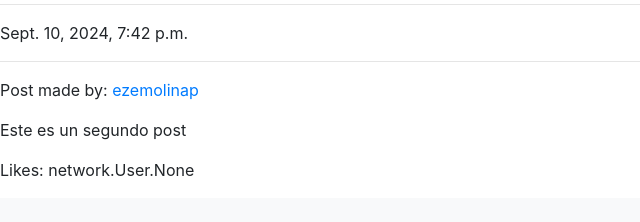
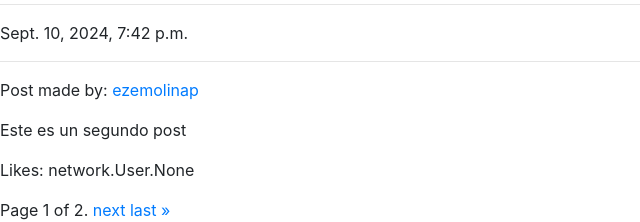
Before and after one commit to Ezemol/project-4-network, a Django app: page / in a window 1280 px wide. Shown: the part 1862-2084 px from the top of the page, without its empty margins (0-640 px from the left). Before the commit the page ends 2038 px from the top, so only its background shows below. Run offline with Django 3.2, Linux system fonts and the light colour scheme; data comes from the database, SQL or seed files in the repository; some libraries are stand-ins or nearby versions.

Commit message:
Pagine display done

```diff
--- a/network/templates/network/index.html
+++ b/network/templates/network/index.html
@@ -26,5 +26,24 @@
                 </p>
             {% endfor %}
         </div>
+        <div class="pagination">
+            <span class="step-links">
+                {% if active_posts.has_previous %}
+                    <a href="?page=1">&laquo; first</a>
+                    <a href="?page={{ active_posts.previous_page_number }}">previous</a>
+                {% endif %}
+
+                <span class="current">
+                    Page {{ active_posts.number }} of {{ active_posts.paginator.num_pages }}.
+                </span>
+
+                {% if active_posts.has_next %}
+                    <a href="?page={{ active_posts.next_page_number }}">next</a>
+                    <a href="?page={{ active_posts.paginator.num_pages }}">last &raquo;</a>
+                {% endif %}
+            </span>
+        </div>
+    {% else %}
+        No active posts.
     {% endif %}
 {% endblock %}
--- a/network/views.py
+++ b/network/views.py
@@ -6,7 +6,7 @@
 from django.shortcuts import render, get_object_or_404  # Funciones para renderizar vistas y obtener objetos
 from django.urls import reverse  # Función para generar URLs
 import json  # Módulo para manejar JSON
-from django.core.paginator import Paginator # Crear páginas en el front
+from django.core.paginator import Paginator, PageNotAnInteger, EmptyPage # Crear páginas en el front
 
 from .models import User, Post, Profile  # Importar modelos necesarios
 
@@ -15,18 +15,13 @@
     # Obtener todos los posts activos ordenados por fecha
     active_posts = Post.objects.filter(is_active=True).order_by('-timestamp')
 
-    # Creo página cada 10 posts
-    paginator = Paginator(active_posts, 10)
-
-    # Obtener la página en la que está el usuario
-    page_num = request.GET.get('page')
-    page_posts = paginator.get_page(page_num)
-
+    # Variable con las páginas y sus posts respectivos
+    pagin = paginator(request, active_posts)
 
     # Renderizar la vista del índice con los posts activos
     return render(request, "network/index.html", {
-        "active_posts": page_posts,
-        "title_page": "All posts"
+        "active_posts": pagin["page_posts"],
+        "title_page": "All posts",
     })
 
 
@@ -112,6 +107,9 @@
     # Obtener todos los posts del dueño del perfil
     posts = Post.objects.filter(user=user).order_by("-timestamp")
 
+    # Variable con las páginas y sus posts respectivos
+    pagin = paginator(request, posts)
+
     # Inicializar variables
     is_following = False
     is_profile = False
@@ -129,7 +127,7 @@
     return render(request, "network/profile.html", {
             "profile_user": user,
             "profile": profile,
-            "posts": posts,
+            "active_posts": pagin["page_posts"],
             "is_following": is_following,
             "num_followers": num_followers,
             "num_following": num_following,
@@ -183,9 +181,12 @@
         # Filtrar los posts activos hechos por esos usuarios.
         active_posts = Post.objects.filter(is_active=True, user__in=following_users).order_by("-timestamp")
 
+        # Variable con las páginas y sus posts respectivos
+        pagin = paginator(request, active_posts)
+
         # Renderizar página
         return render(request, "network/index.html", {
-            "active_posts":active_posts,
+            "active_posts": pagin["page_posts"],
             "title_page": "Following Page"
         })
     else:
@@ -193,3 +194,26 @@
             "message": "You are currently not following anyone.",
             "title_page": "Following Page"
         })
+
+
+# Creo función para hacer páginas
+def paginator(request, posts):
+    # Creo página cada 10 posts
+    paginator = Paginator(posts, 10)
+
+    # Obtener la página en la que está el usuario o la primera como predeterminada
+    page_num = request.GET.get('page', 1)
+
+    try:
+        # Intentar obtener la página solicitada
+        page_posts = paginator.get_page(page_num)
+    except PageNotAnInteger:
+        # Si el número de página no es un numero entero, mostrar la primera página
+        page_posts = paginator.page(1)
+    except EmptyPage:
+        # Si el número de página está fuera de rango, mostrar la última página disponible
+        page_posts = paginator.page(paginator.num_pages)
+
+    return {
+        "page_posts": page_posts,
+    }
```
Also changed, not shown: network/templates/network/profile.html (+21 -3 lines).
